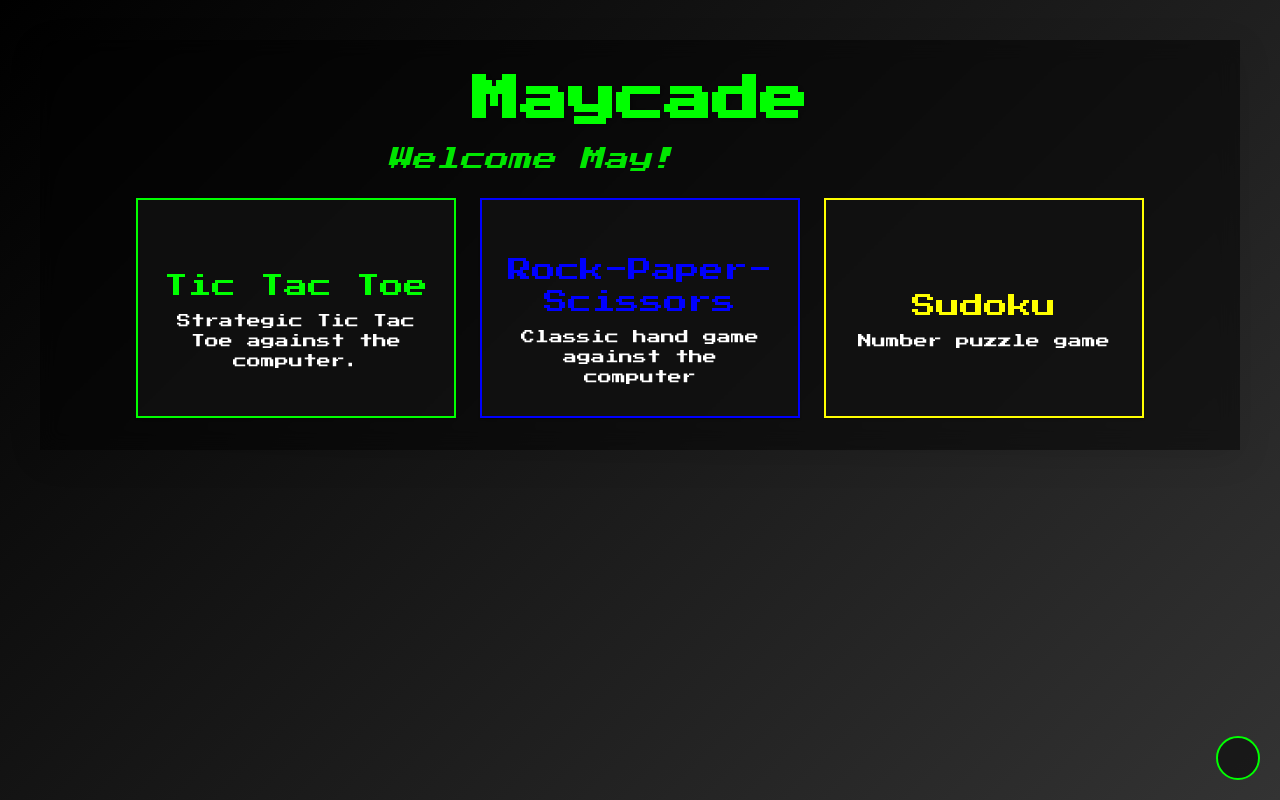
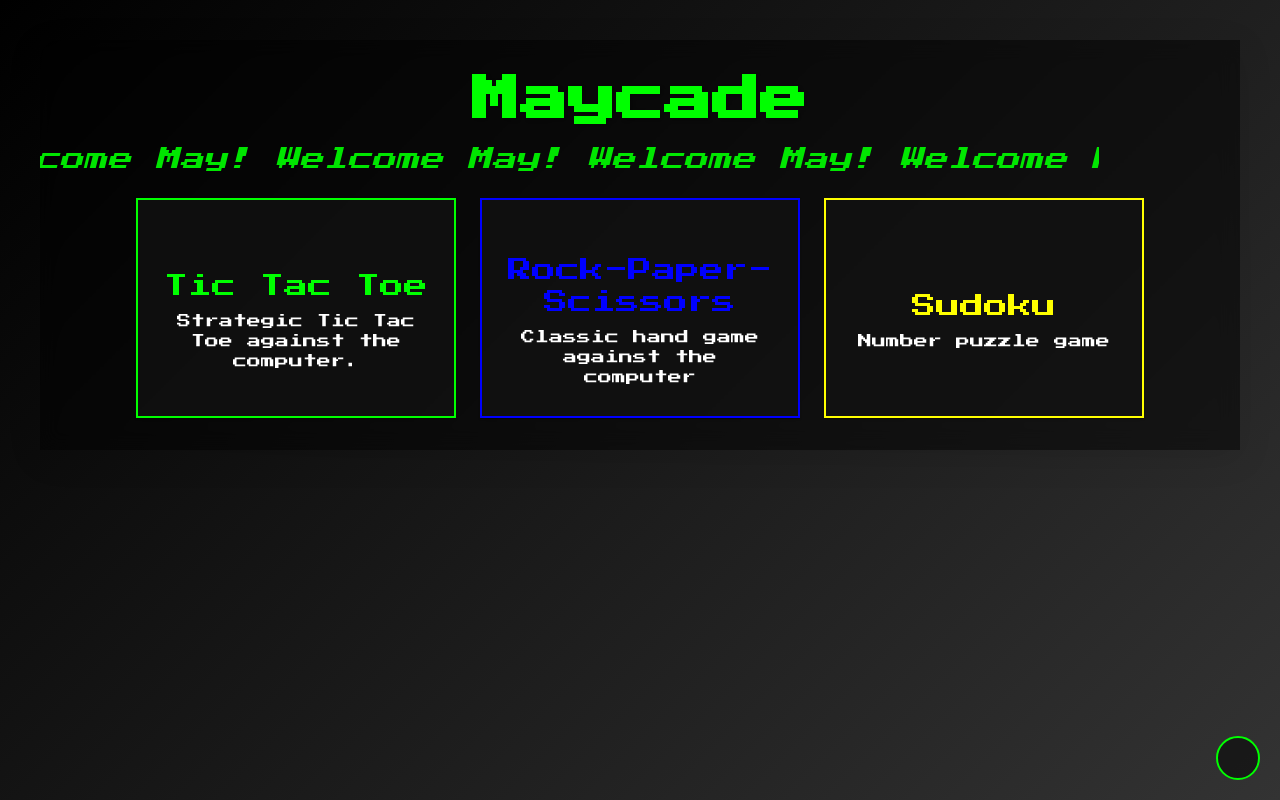
Before and after one commit to MayHyeyeonKim/Maycade, a React (Vite) app: page / in a window 1280 px wide. Built offline with nearby package versions, Linux system fonts and the light colour scheme; some icons are missing.

Commit message:
Updated marquee effect

```diff
--- a/src/App.tsx
+++ b/src/App.tsx
@@ -92,7 +92,7 @@ function App() {
                     animation: "marquee 10s linear infinite",
                   }}
                 >
-                  Welcome {userName}!
+                  {`Welcome ${userName}! `.repeat(10)}
                 </Typography>
                 <Box
                   sx={{
```
